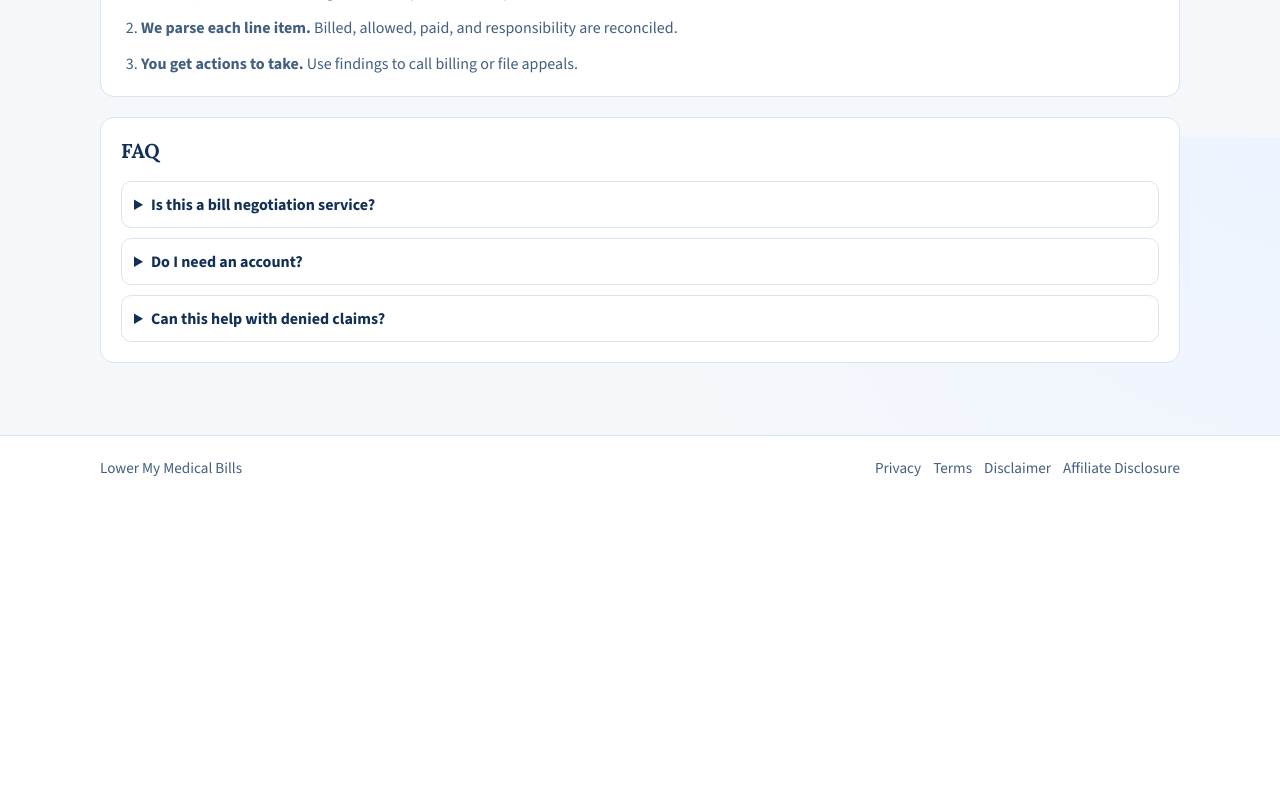
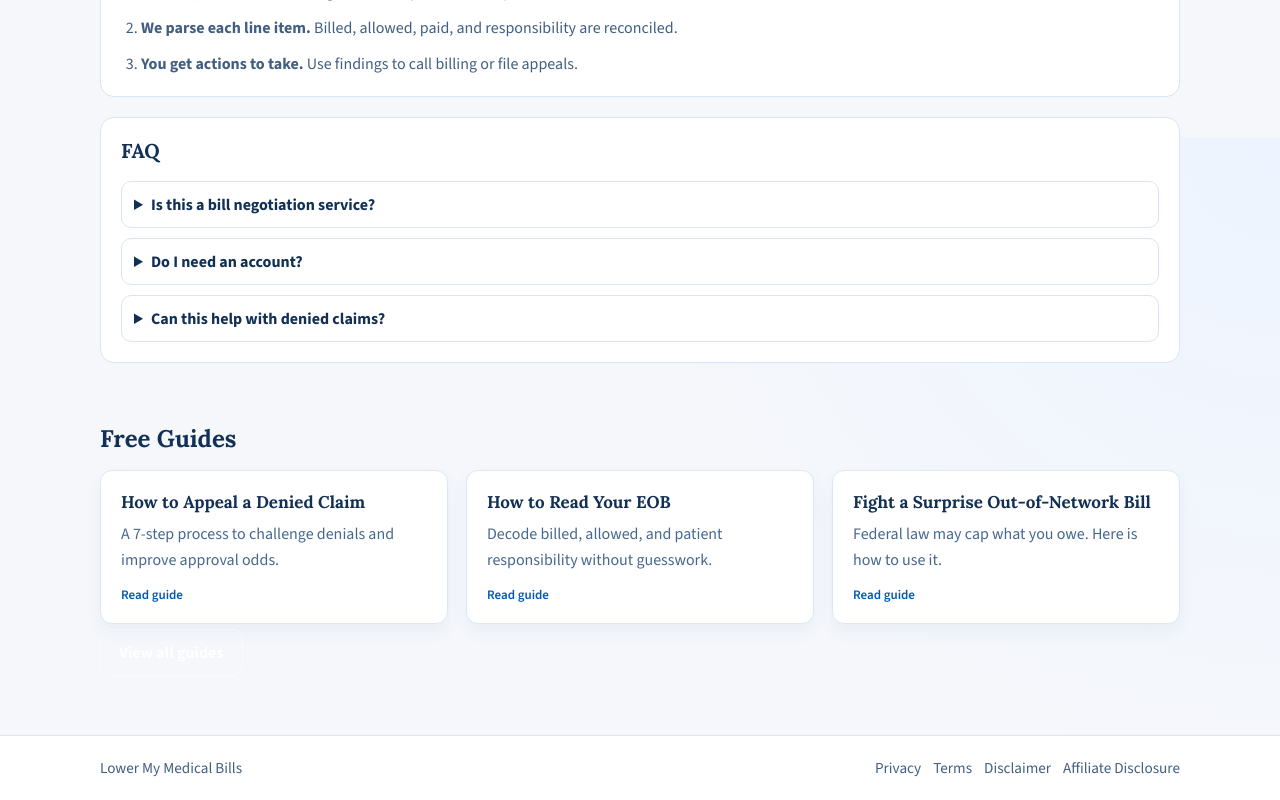
Before and after one commit to buckz1lla/lower-my-medical-bills-frontend, a Next.js app in the folder nextjs-app/: page / in a window 1280 px wide. Shown: the part 663-1463 px from the top of the page. Before the commit the page ends 1163 px from the top, so only its background shows below. Built offline with nearby package versions, Linux system fonts and the light colour scheme.

Commit message:
Add 404 page, featured guides section on home, and home-guides styles

```diff
--- a/nextjs-app/src/app/globals.css
+++ b/nextjs-app/src/app/globals.css
@@ -1250,3 +1250,23 @@ a {
   color: #1a5c2e;
   font-size: 14px;
 }
+
+/* ============================================================
+   HOME — FEATURED GUIDES SECTION
+   ============================================================ */
+
+.home-guides {
+  margin-top: 40px;
+}
+
+.home-guides h2 {
+  font-family: var(--font-heading), serif;
+  color: var(--ink);
+  margin-bottom: 16px;
+}
+
+.home-guides .guide-card h3 {
+  margin: 0 0 8px;
+  font-size: 17px;
+  font-family: var(--font-heading), serif;
+}
--- a/nextjs-app/src/app/page.js
+++ b/nextjs-app/src/app/page.js
@@ -1,4 +1,22 @@
 import Link from "next/link";
+
+const FEATURED_GUIDES = [
+  {
+    slug: "how-to-appeal-a-denied-insurance-claim",
+    title: "How to Appeal a Denied Claim",
+    summary: "A 7-step process to challenge denials and improve approval odds.",
+  },
+  {
+    slug: "what-is-an-eob-and-how-to-read-it",
+    title: "How to Read Your EOB",
+    summary: "Decode billed, allowed, and patient responsibility without guesswork.",
+  },
+  {
+    slug: "surprise-out-of-network-bills",
+    title: "Fight a Surprise Out-of-Network Bill",
+    summary: "Federal law may cap what you owe. Here is how to use it.",
+  },
+];
 
 export default function Home() {
   return (
@@ -75,6 +93,28 @@ export default function Home() {
             </p>
           </details>
         </section>
+
+        <section className="home-guides" aria-label="Featured guides">
+          <h2>Free Guides</h2>
+          <div className="guides-grid">
+            {FEATURED_GUIDES.map((g) => (
+              <article key={g.slug} className="guide-card">
+                <h3>
+                  <Link href={`/guides/${g.slug}`}>{g.title}</Link>
+                </h3>
+                <p>{g.summary}</p>
+                <div className="guide-meta">
+                  <Link href={`/guides/${g.slug}`}>Read guide</Link>
+                </div>
+              </article>
+            ))}
+          </div>
+          <p style={{ marginTop: 18 }}>
+            <Link href="/guides" className="btn-secondary">
+              View all guides
+            </Link>
+          </p>
+        </section>
       </main>
     </div>
   );
```
Also changed, not shown: nextjs-app/src/app/not-found.js (added, +28 -0 lines).
